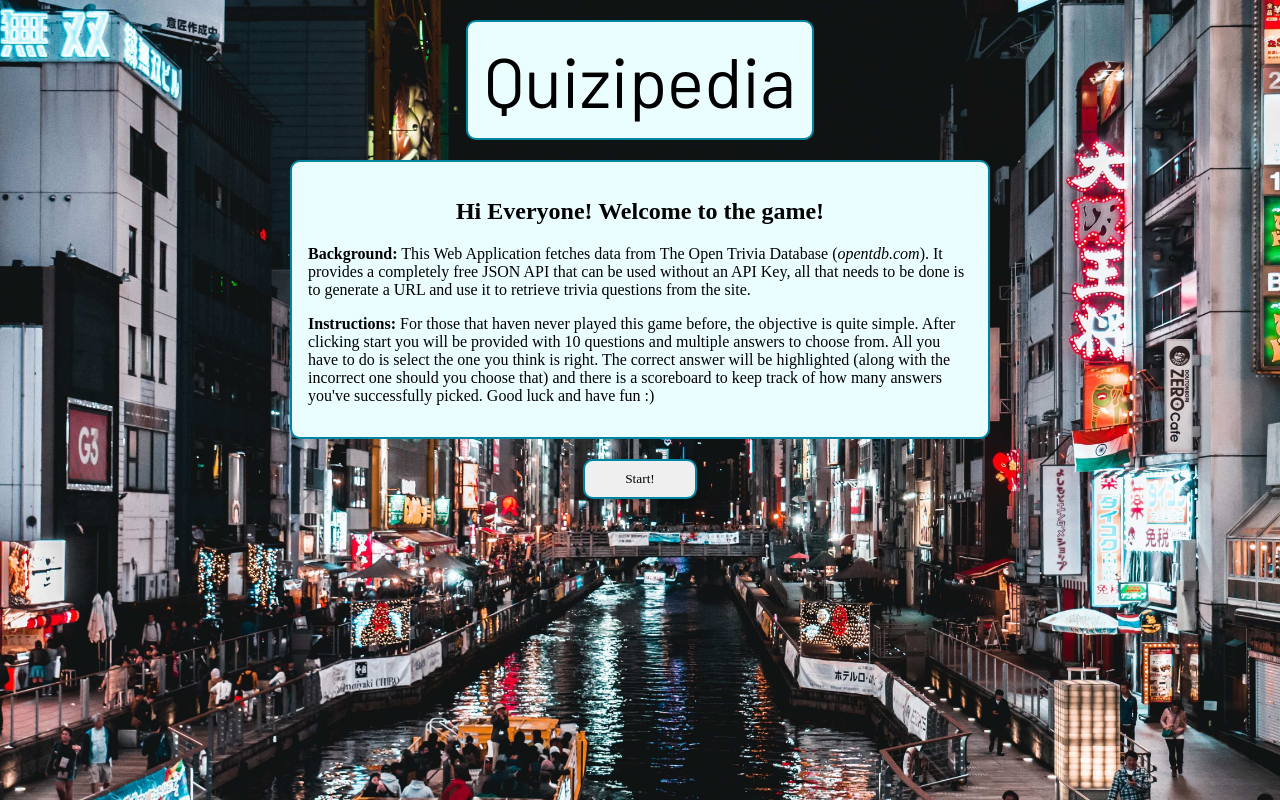
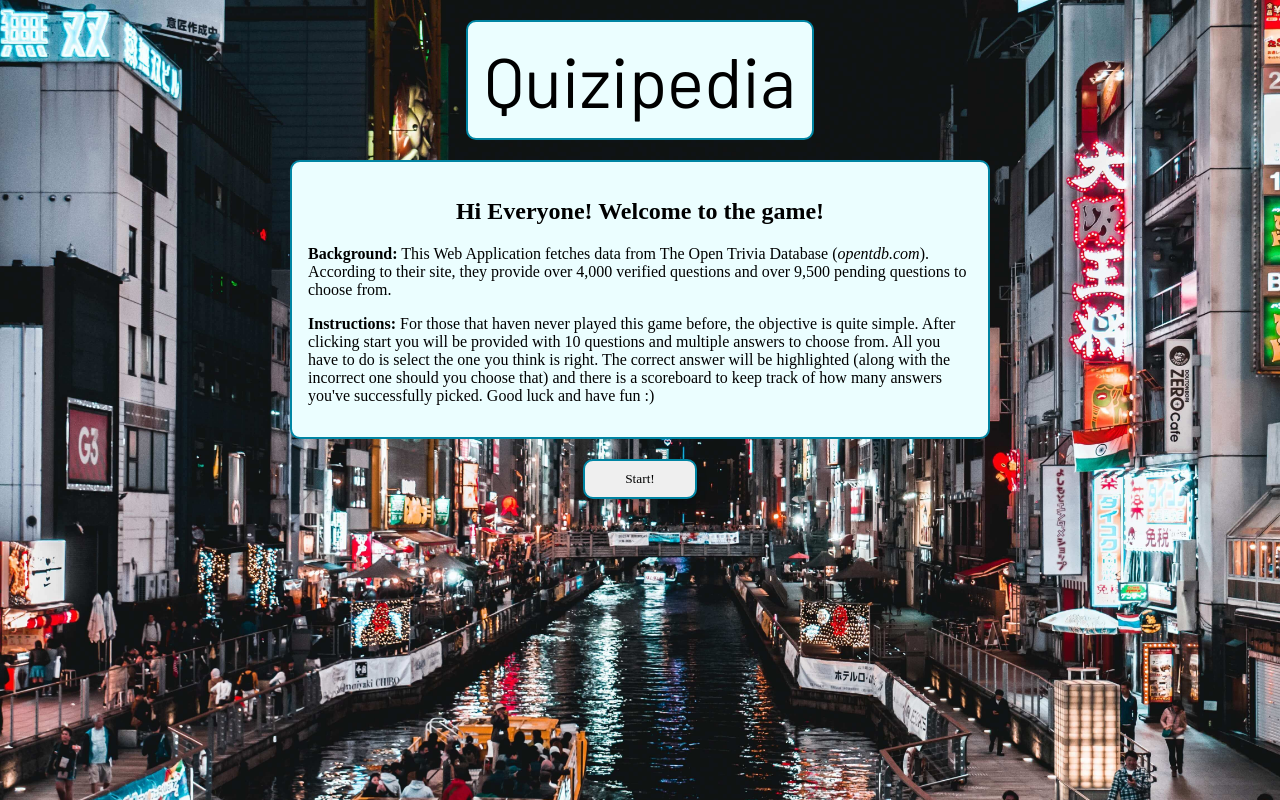
Before and after one commit to JalenCameron/Quiz-Application, a React (Create React App) app: page / in a window 1280 px wide. Built offline with nearby package versions, Linux system fonts and the light colour scheme; a web font is replaced by a local one.

Commit message:
Updated background information

```diff
--- a/src/components/Greeting.tsx
+++ b/src/components/Greeting.tsx
@@ -4,7 +4,7 @@ function Greeting() {
   return (
     <div className='greeting-wrapper'>
         <h2>Hi Everyone! Welcome to the game!</h2>
-        <p><b>Background:</b> This Web Application fetches data from The Open Trivia Database (<em>opentdb.com</em>). It provides a completely free JSON API that can be used without an API Key, all that needs to be done is to generate a URL and use it to retrieve trivia questions from the site.</p>
+        <p><b>Background:</b> This Web Application fetches data from The Open Trivia Database (<em>opentdb.com</em>). According to their site, they provide over 4,000 verified questions and over 9,500 pending questions to choose from.</p>
         <p><b>Instructions:</b> For those that haven never played this game before, the objective is quite simple. After clicking start you will be provided with 10 questions and multiple answers to choose from. All you have to do is select the one you think is right. The correct answer will be highlighted (along with the incorrect one should you choose that) and there is a scoreboard to keep track of how many answers you've successfully picked. Good luck and have fun :)</p>
     </div>
   )
```
